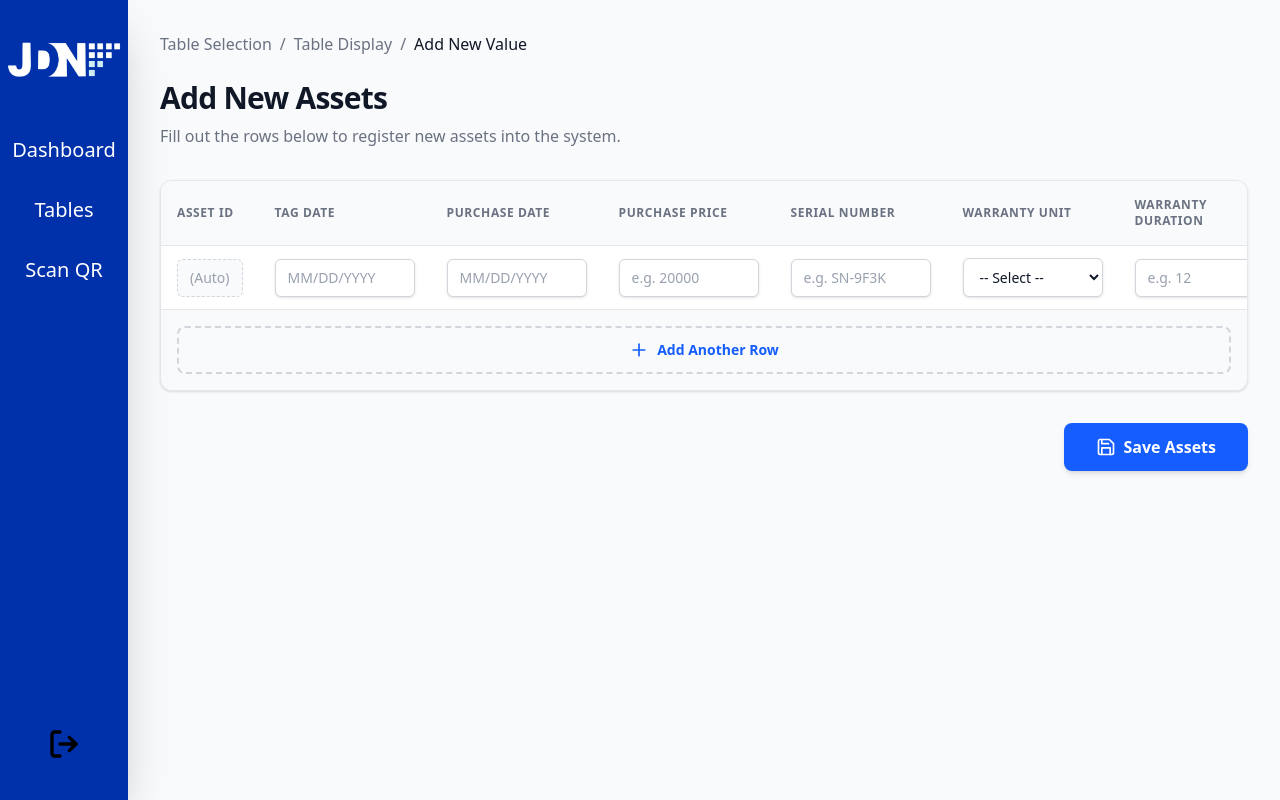
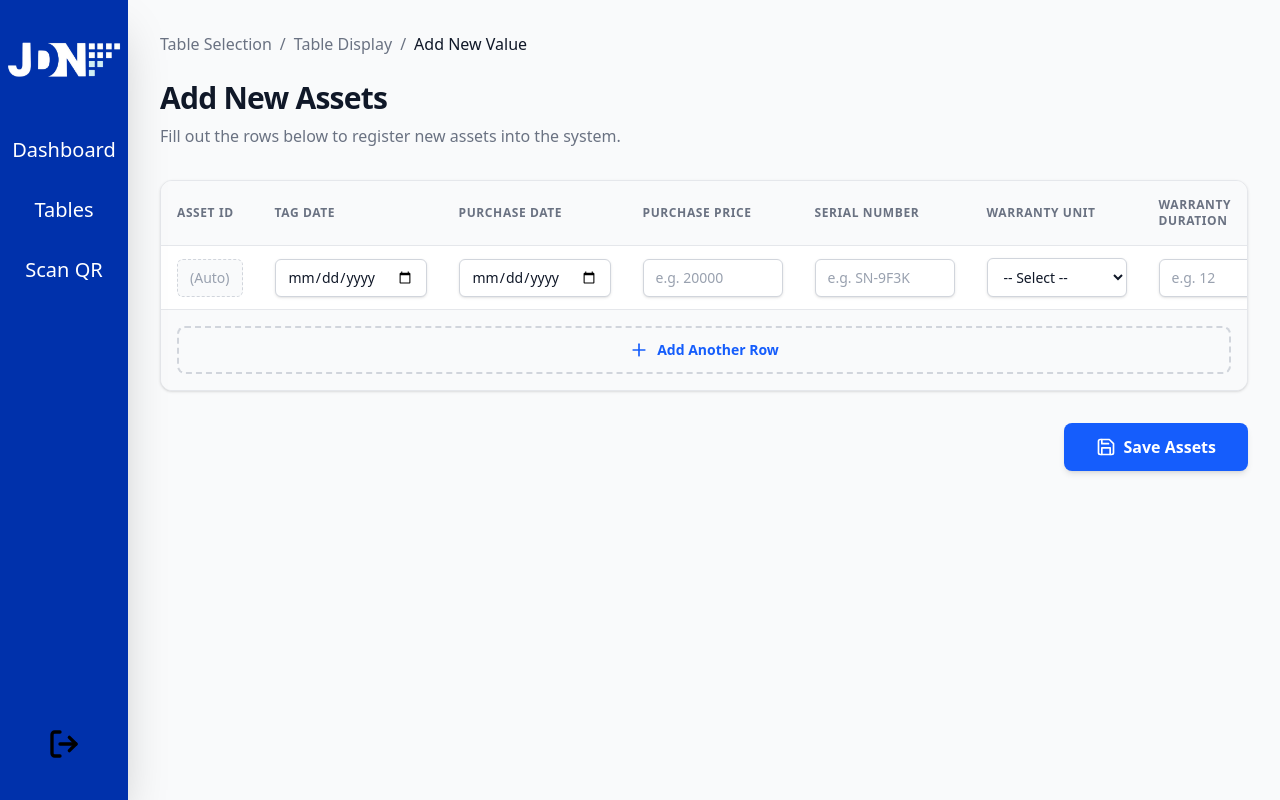
Before and after one commit to GuilianiHatsu1k1314/AssetTaggerFrontEnd, a React (Vite) app: page /AddValue in a window 1280 px wide. Built offline with nearby package versions, Linux system fonts and the light colour scheme.

Commit message:
Implement calendar feature for the Tag and Purchase Date for QOL

```diff
--- a/src/routes/AddValue.tsx
+++ b/src/routes/AddValue.tsx
@@ -85,9 +85,19 @@ function AddAssetPage() {
     }
 
     rows.forEach((row) => {
+      // If the user used the date picker, the format will be YYYY-MM-DD.
+      // We optionally convert it back to MM/DD/YYYY to match your other screens
+      const formatToUSDate = (dateStr: string) => {
+        if (!dateStr?.includes("-")) return dateStr;
+        const [year, month, day] = dateStr.split("-");
+        return `${month}/${day}/${year}`;
+      };
+
       const newAsset = {
         ...row,
         assetId: `0${Math.floor(Math.random() * 10000)}`,
+        assetTagDate: formatToUSDate(String(row.assetTagDate)),
+        purchaseDate: formatToUSDate(String(row.purchaseDate)),
         warrantyDuration: Number(row.warrantyDuration) || 0,
       } as any;
 
@@ -193,7 +203,23 @@ function AddAssetPage() {
                         );
                       }
 
-                      // 3. STANDARD TEXT/NUMBER INPUTS
+                      // 3. DATE FIELDS (Tag Date, Purchase Date)
+                      if (col.label.includes("Date")) {
+                        return (
+                          <td className="px-4 py-3 align-middle" key={col.key}>
+                            <input
+                              className="w-full min-w-[140px] cursor-text rounded-md border border-gray-300 bg-white px-3 py-2 text-sm text-gray-900 shadow-sm focus:border-blue-500 focus:ring-1 focus:ring-blue-500 focus:outline-none"
+                              onChange={(e) => {
+                                handleChange(index, col.key, e.target.value);
+                              }}
+                              type="date"
+                              value={row[col.key]}
+                            />
+                          </td>
+                        );
+                      }
+
+                      // 4. STANDARD TEXT/NUMBER INPUTS
                       return (
                         <td className="px-4 py-3 align-middle" key={col.key}>
                           <input
--- a/src/routes/EditValue.tsx
+++ b/src/routes/EditValue.tsx
@@ -9,7 +9,6 @@ import { useEffect, useState } from "react";
 import { Sidebar } from "./components/-SideBar";
 import { useAssetContext } from "./context/-AssetContext";
 
-// 1. Define expected search params for TanStack Router
 export const Route = createFileRoute("/EditValue")({
   component: EditValuePage,
   validateSearch: (search: Record<string, unknown>) => {
@@ -17,12 +16,29 @@ export const Route = createFileRoute("/EditValue")({
   },
 });
 
+// Helper function to convert MM/DD/YYYY to YYYY-MM-DD for the HTML date picker
+const formatForDatePicker = (dateStr: string) => {
+  if (!dateStr?.includes("/")) return dateStr;
+  const [month, day, year] = dateStr.split("/");
+  // Ensure month and day are 2 digits
+  const paddedMonth = month.padStart(2, "0");
+  const paddedDay = day.padStart(2, "0");
+  return `${year}-${paddedMonth}-${paddedDay}`;
+};
+
+// Helper function to convert YYYY-MM-DD back to MM/DD/YYYY for saving
+const formatToUSDate = (dateStr: string) => {
+  if (!dateStr?.includes("-")) return dateStr;
+  const [year, month, day] = dateStr.split("-");
+  // Remove padding if preferred, or keep it (e.g. 01/05/2026 vs 1/5/2026)
+  return `${parseInt(month)}/${parseInt(day)}/${year}`;
+};
+
 function EditValuePage() {
   const navigate = useNavigate();
   const search = useSearch({ from: "/EditValue" });
   const { assets, updateAsset } = useAssetContext();
 
-  // Local state for the form inputs
   const [formData, setFormData] = useState({
     assetTagDate: "",
     purchaseDate: "",
@@ -32,13 +48,13 @@ function EditValuePage() {
     warrantyUnit: "",
   });
 
-  // Load the specific asset data when the page opens
   useEffect(() => {
     const selectedAsset = assets.find((a) => a.assetId === search.assetId);
     if (selectedAsset) {
       setFormData({
-        assetTagDate: selectedAsset.assetTagDate,
-        purchaseDate: selectedAsset.purchaseDate,
+        // Format dates correctly so the calendar UI actually shows the value
+        assetTagDate: formatForDatePicker(selectedAsset.assetTagDate),
+        purchaseDate: formatForDatePicker(selectedAsset.purchaseDate),
         purchasePrice: selectedAsset.purchasePrice,
         serialNumber: selectedAsset.serialNumber,
         warrantyDuration: selectedAsset.warrantyDuration,
@@ -55,7 +71,15 @@ function EditValuePage() {
   };
 
   const handleSave = () => {
-    updateAsset(search.assetId, formData);
+    // Format dates back to the standard MM/DD/YYYY before saving
+    const formattedData = {
+      ...formData,
+      assetTagDate: formatToUSDate(formData.assetTagDate),
+      purchaseDate: formatToUSDate(formData.purchaseDate),
+      warrantyDuration: Number(formData.warrantyDuration),
+    };
+
+    updateAsset(search.assetId, formattedData);
     alert("Asset updated successfully!");
     navigate({ to: "/table/Asset" });
   };
@@ -120,7 +144,6 @@ function EditValuePage() {
           </div>
         </div>
 
-        {/* CONTAINER WRAPPER: Limits both table and button to 1400px */}
         <div className="w-full max-w-[1400px]">
           {/* Modern Table Container */}
           <div className="w-full overflow-hidden rounded-xl border border-gray-200 bg-white shadow-sm">
@@ -163,24 +186,24 @@ function EditValuePage() {
                       </div>
                     </td>
 
-                    {/* Tag Date */}
+                    {/* Tag Date (CHANGED TO type="date") */}
                     <td className="px-4 py-4 align-middle">
                       <input
-                        className="w-full min-w-[140px] rounded-md border border-gray-300 bg-white px-3 py-2 text-sm text-gray-900 shadow-sm focus:border-blue-500 focus:ring-1 focus:ring-blue-500 focus:outline-none"
+                        className="w-full min-w-[140px] cursor-text rounded-md border border-gray-300 bg-white px-3 py-2 text-sm text-gray-900 shadow-sm focus:border-blue-500 focus:ring-1 focus:ring-blue-500 focus:outline-none"
                         name="assetTagDate"
                         onChange={handleChange}
-                        placeholder="MM/DD/YYYY"
+                        type="date"
                         value={formData.assetTagDate}
                       />
                     </td>
 
-                    {/* Purchase Date */}
+                    {/* Purchase Date (CHANGED TO type="date") */}
                     <td className="px-4 py-4 align-middle">
                       <input
-                        className="w-full min-w-[140px] rounded-md border border-gray-300 bg-white px-3 py-2 text-sm text-gray-900 shadow-sm focus:border-blue-500 focus:ring-1 focus:ring-blue-500 focus:outline-none"
+                        className="w-full min-w-[140px] cursor-text rounded-md border border-gray-300 bg-white px-3 py-2 text-sm text-gray-900 shadow-sm focus:border-blue-500 focus:ring-1 focus:ring-blue-500 focus:outline-none"
                         name="purchaseDate"
                         onChange={handleChange}
-                        placeholder="MM/DD/YYYY"
+                        type="date"
                         value={formData.purchaseDate}
                       />
                     </td>
```
